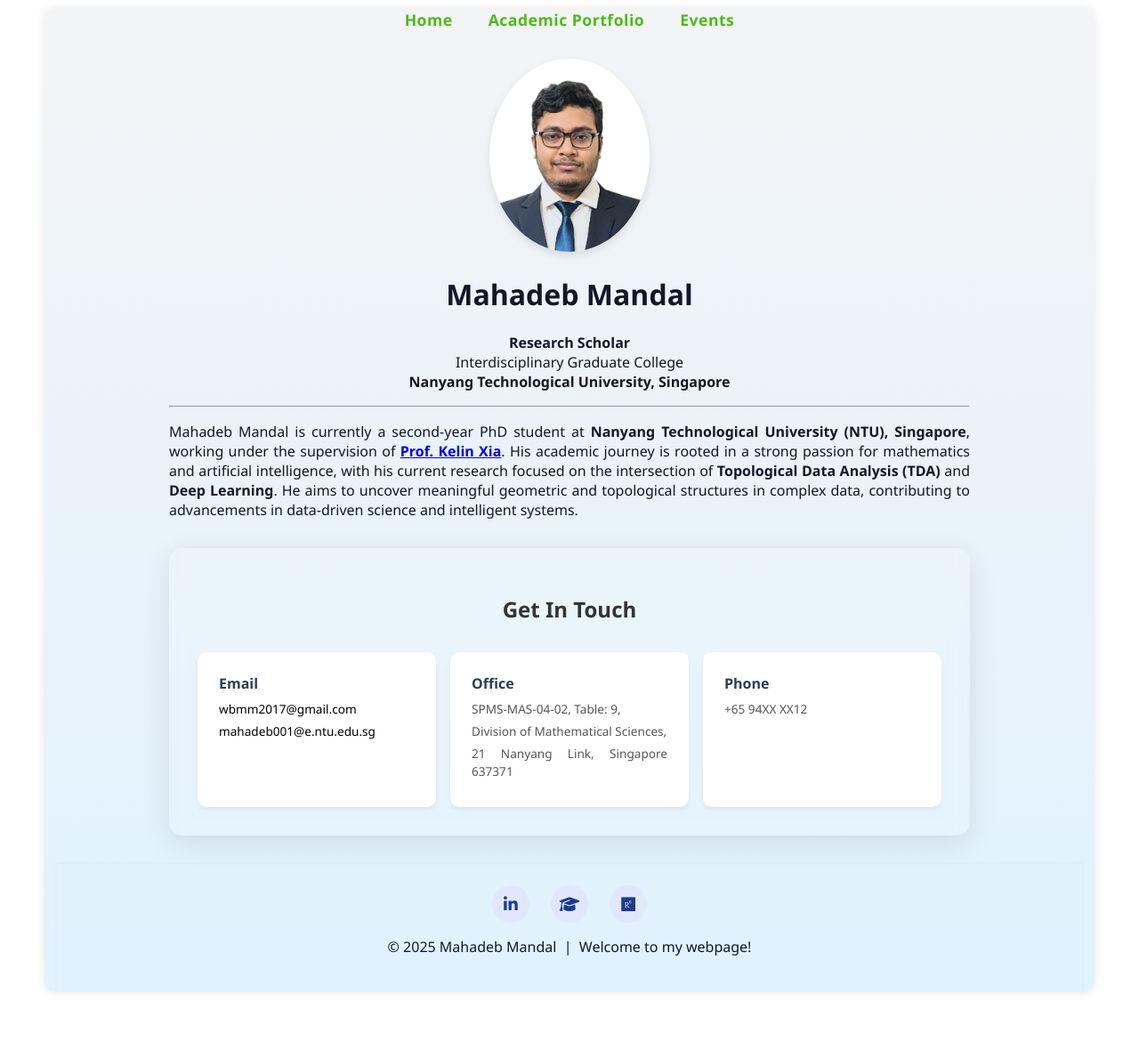
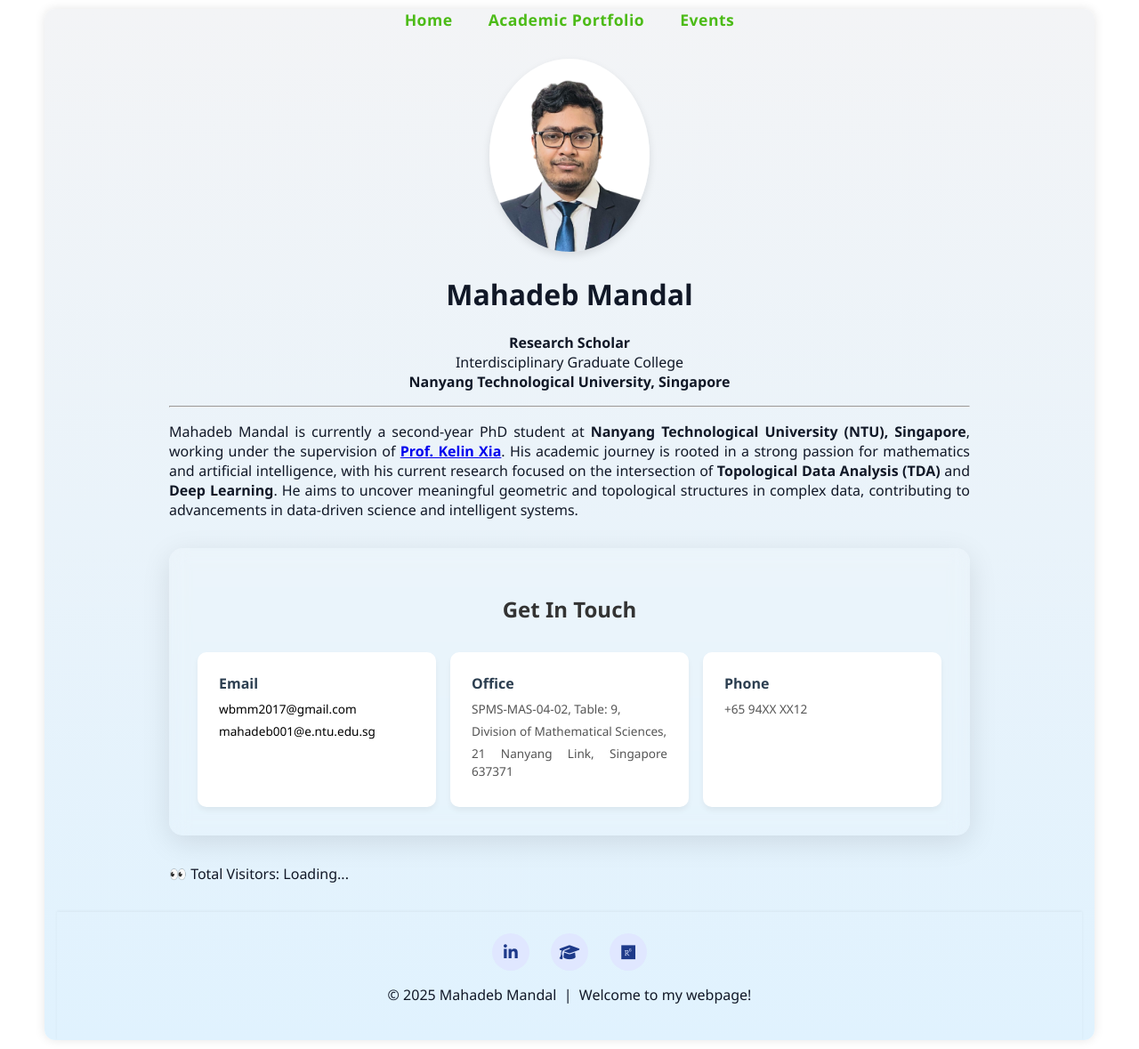
Before and after one commit to mahadeb-ai/mahadeb-ai.github.io, a Jekyll site: the page built from index.md, in a window 1280 px wide. Shown: the whole page at 89% size. Built offline with Jekyll 4.4.1, drawn with Linux system fonts in a browser that asks for light colours; before the commit the page ends 1125 px from its top, so only the background shows below that; some of the changed lines change nothing that is shown.

Commit message:
Update index.md

```diff
--- a/index.md
+++ b/index.md
@@ -46,3 +46,14 @@
     </div>
   </div>
 </section>
+<!-- Visitor Counter -->
+<p>👀 Total Visitors: <span id="visitor-count">Loading...</span></p>
+
+<script>
+  // Using CountAPI (free, no backend needed)
+  fetch('https://api.countapi.xyz/hit/mahadeb-ai.github.io/visits')
+    .then(res => res.json())
+    .then(data => {
+      document.getElementById('visitor-count').innerText = data.value;
+    });
+</script>
```
